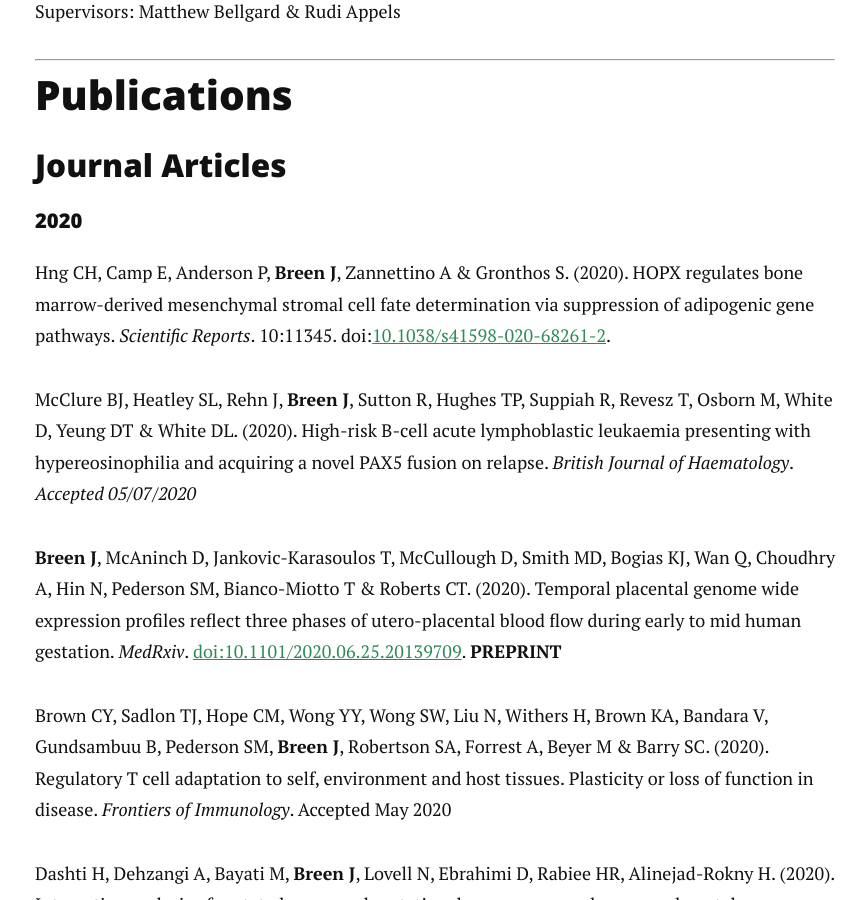
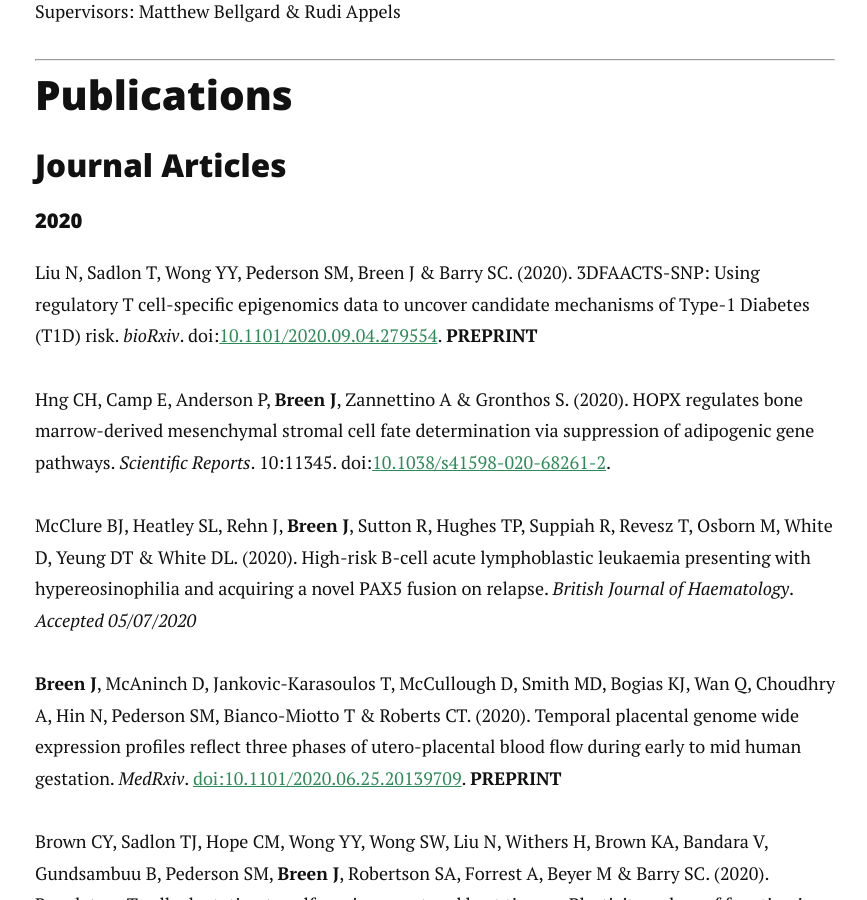
Before and after one commit to jimmybgammyknee/jimmybgammyknee.github.io, a Jekyll site: the page built from cv.md, in a window 1280 px wide and 900 px high, scrolled down 2716 px. Shown: the whole window, without its empty margins (205-1072 px from the left). Built offline with Jekyll 4.4.1, drawn with Linux system fonts in a browser that asks for light colours; nearby versions of some CDN libraries.

Commit message:
new preprint

```diff
--- a/cv.md
+++ b/cv.md
@@ -83,6 +83,8 @@ Supervisors: Matthew Bellgard & Rudi Appels <br>
 
 #### 2020
 {:.no_toc}
+
+Liu N, Sadlon T, Wong YY, Pederson SM, Breen J & Barry SC. (2020). 3DFAACTS-SNP: Using regulatory T cell-specific epigenomics data to uncover candidate mechanisms of Type-1 Diabetes (T1D) risk. _bioRxiv_. doi:[10.1101/2020.09.04.279554](https://doi.org/10.1101/2020.09.04.279554). **PREPRINT**
 
 Hng CH, Camp E, Anderson P, **Breen J**, Zannettino A & Gronthos S. (2020). HOPX regulates bone marrow-derived mesenchymal stromal cell fate determination via suppression of adipogenic gene pathways. _Scientific Reports_. 10:11345. doi:[10.1038/s41598-020-68261-2](https://doi.org/10.1038/s41598-020-68261-2).
 
```
